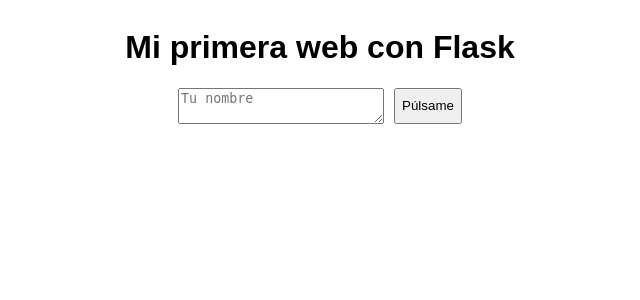
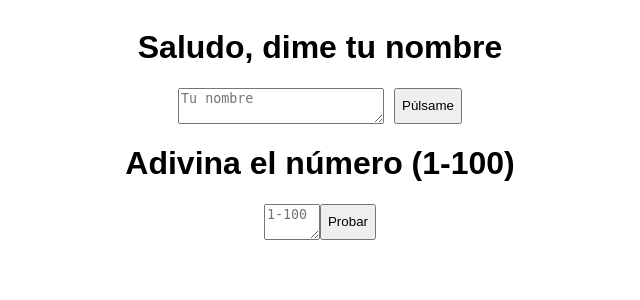
Before and after one commit to David01Cuenca/Ejercicios_flask, a Flask app: page / in a window 1280 px wide. Shown: the top 300 px of the page, without its empty margins (320-960 px from the left). Run offline with Flask 3, Linux system fonts and the light colour scheme.

Commit message:
Ejercicio 4 hecho

```diff
--- a/app/app.py
+++ b/app/app.py
@@ -1,8 +1,8 @@
-import json
-
+import random
 from flask import Flask, jsonify, render_template, request
 
 app = Flask(__name__)
+random_n = random.randint(1, 100)
 
 @app.route("/")
 def inicio():
@@ -14,5 +14,22 @@ def name():
     name_saludo = request.get_json()["name"]
     return {"name": name_saludo}, 200
 
+@app.route("/guess", methods=['POST'])
+def guess():
+    message = {}
+    print(request.get_json())
+    guess_num = int(request.get_json()["number"])
+    tries = int(request.get_json()["try"]) + 1
+    if(guess_num==random_n):
+        message = {"text": "¡Has acertado el número!", "try": tries, "status": True}
+    else:
+        if(guess_num < random_n):
+            message = {"text": "El numero es mayor", "try": tries, "status": False}
+        else:
+            message = {"text": "El numero es menor", "try": tries, "status": False}
+
+    return message
+
+
 if __name__ == "__main__":
     app.run(debug=True)
--- a/app/static/css/style.css
+++ b/app/static/css/style.css
@@ -19,3 +19,6 @@ html {
 .button {
     width: fit-content;
 }
+.text_box_n{
+  width: 50px;
+}
--- a/app/static/js/script.js
+++ b/app/static/js/script.js
@@ -1,5 +1,5 @@
 //Ejercicio 1
-
+let tries = 0;
 async function pedir() {
     const name_data = document.getElementById("name").value;
     const response = await fetch("/saludo", {
@@ -14,3 +14,25 @@ async function pedir() {
     document.getElementById("respuesta")
         .textContent = "Hola señor/a " + datos.name
 }
+
+async function guess_number() {
+    const number_data = document.getElementById("number_guess").value;
+    const response = await fetch("/guess", {
+        method: "POST",
+        headers: {
+            "Content-type":
+                "application/json"
+        },
+        body: JSON.stringify({number:number_data, try: tries})
+    })
+    let data = await response.json();
+    if(data.status){
+        document.getElementById("guess_text")
+            .textContent= data.text + '\n' +"Número de intentos: " + data.try
+    } else {
+        document.getElementById("guess_text")
+        .textContent= data.text
+        tries=data.try
+    }
+
+}
--- a/app/templates/index.html
+++ b/app/templates/index.html
@@ -10,12 +10,23 @@
 <body>
     <!--Ejercicio 1-->
     <div class="center">
-        <h1>Mi primera web con Flask</h1>
+        <h1>Saludo, dime tu nombre</h1>
         <div class="row">
             <textarea class="text_box" id="name" placeholder="Tu nombre"></textarea>
             <button class="button" onclick="pedir()">Púlsame</button>
         </div>
         <div id="respuesta"></div>
     </div>
+    <!--Ejercicio 4-->
+    <div class="center">
+        <h1>Adivina el número (1-100)</h1>
+        <div class="row">
+            <textarea class="text_box_n" id="number_guess" placeholder="1-100"></textarea>
+            <button class="button" onclick="guess_number()">Probar</button>
+        </div>
+        <div id="guess_text">
+
+        </div>
+    </div>
 </body>
 </html>
```
